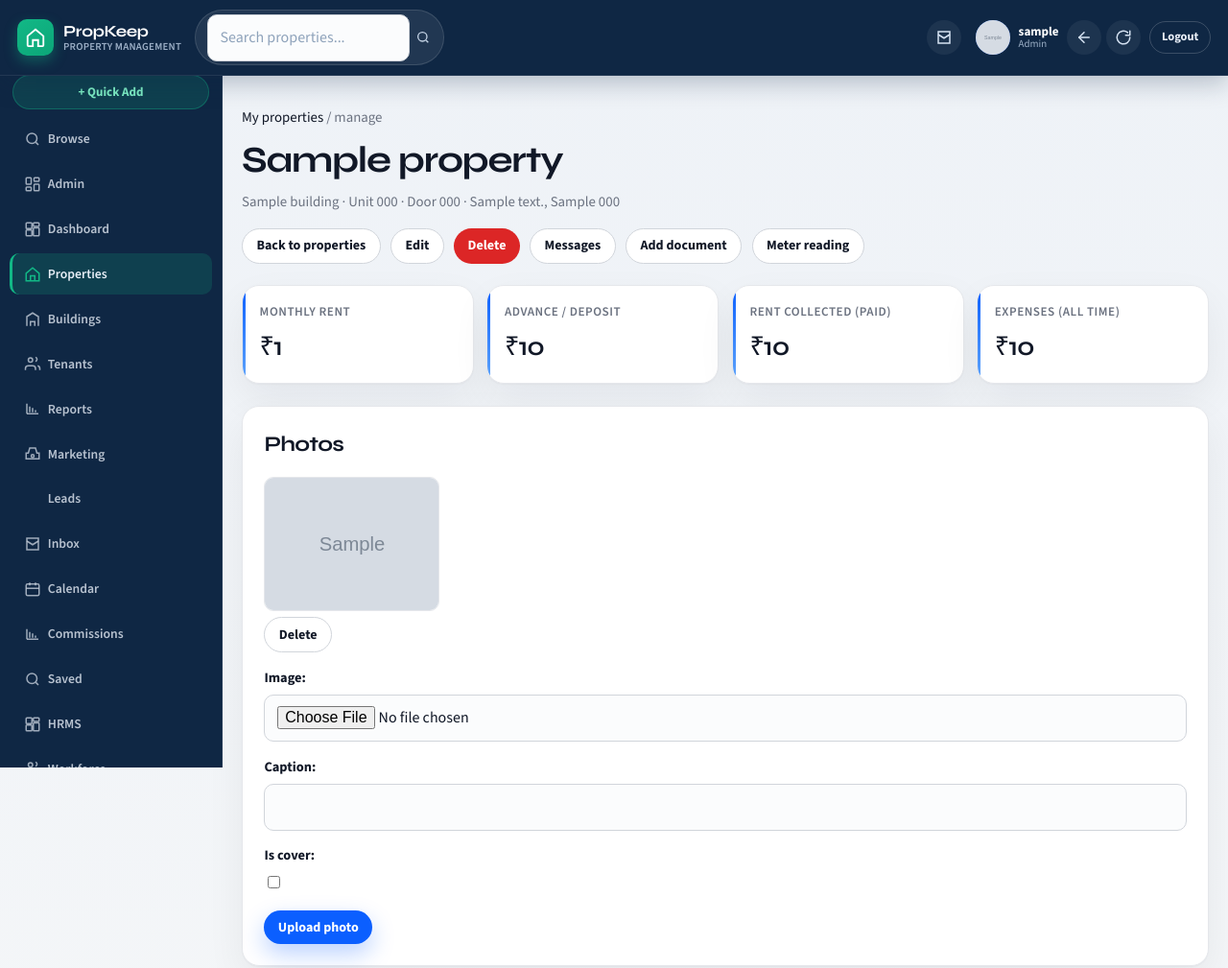
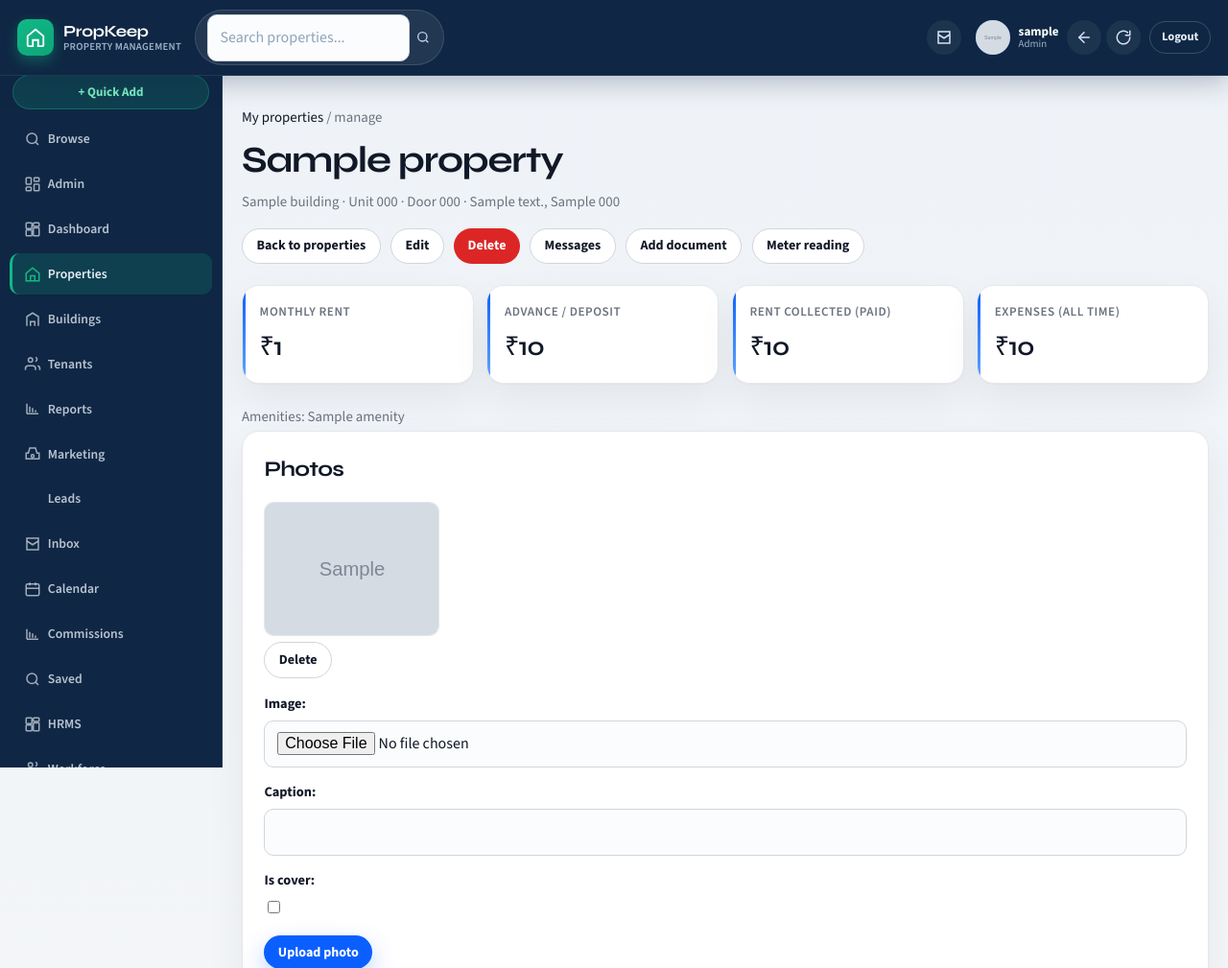
Before and after one commit to narenthar0007/pro_keeper, a Django app: page /my-properties/1/ in a window 1280 px wide. Shown: the top 1009 px of the page at 96% size. Run offline with Django 4.2, Linux system fonts and the light colour scheme; a user stored in the database is signed in; data comes from the database, SQL or seed files in the repository; tables that the repository leaves empty hold one stand-in row (values such as "Sample post"); grey boxes marked "Sample" are stand-in pictures.

Commit message:
Fix amenities checkboxes and Others custom text field.
Co-authored-by: Cursor <cursoragent@cursor.com>

```diff
--- a/properties/forms.py
+++ b/properties/forms.py
@@ -2,8 +2,6 @@ from django import forms
 from django.contrib.auth.models import User
 from django.utils import timezone
 from django.utils.text import slugify
-
-from django.db.models import Case, IntegerField, When
 
 from .models import (
     Amenity,
@@ -51,6 +49,10 @@ class PropertyForm(forms.ModelForm):
         max_length=200,
         label='Or type a building name',
         help_text='Type an existing building name to reuse it for another shop or home.',
+    )
+    add_other_amenity = forms.BooleanField(
+        required=False,
+        label='Others',
     )
     other_amenity = forms.CharField(
         required=False,
@@ -135,18 +137,11 @@ class PropertyForm(forms.ModelForm):
         ensure_default_amenities()
         self.fields['building'].required = False
         self.fields['amenities'].required = False
-        self.fields['amenities'].queryset = Amenity.objects.annotate(
-            others_last=Case(
-                When(code=OTHERS_AMENITY_CODE, then=1),
-                default=0,
-                output_field=IntegerField(),
-            )
-        ).order_by('others_last', 'label')
+        self.fields['amenities'].queryset = Amenity.objects.exclude(
+            code=OTHERS_AMENITY_CODE
+        ).order_by('label')
         self.fields['amenities'].widget = forms.CheckboxSelectMultiple()
-        self.fields['amenities'].help_text = 'Select every amenity that applies. Choose Others to type a custom one.'
-        self.others_amenity_id = Amenity.objects.filter(code=OTHERS_AMENITY_CODE).values_list(
-            'pk', flat=True
-        ).first()
+        self.fields['amenities'].help_text = 'Select every amenity that applies. Tick Others to type a custom one.'
         if user is not None and brand is not None:
             self.fields['building'].queryset = Building.for_user(user, brand=brand).order_by('name')
         else:
@@ -167,14 +162,32 @@ class PropertyForm(forms.ModelForm):
             'Unique shop / flat / room number in this building. Copied from door number if left blank.'
         )
 
+    def amenity_checkbox_items(self):
+        selected = set()
+        if self.is_bound:
+            selected = {str(value) for value in self.data.getlist('amenities')}
+        elif self.instance and self.instance.pk:
+            selected = {
+                str(pk)
+                for pk in self.instance.amenities.exclude(code=OTHERS_AMENITY_CODE).values_list(
+                    'pk', flat=True
+                )
+            }
+        return [
+            {
+                'id': amenity.pk,
+                'label': amenity.label,
+                'checked': str(amenity.pk) in selected,
+            }
+            for amenity in self.fields['amenities'].queryset
+        ]
+
     def clean(self):
         cleaned = super().clean()
         listing_type = cleaned.get('listing_type')
-        others = Amenity.objects.filter(code=OTHERS_AMENITY_CODE).first()
-        selected = list(cleaned.get('amenities') or [])
-        others_selected = bool(others and others in selected)
-        if others_selected:
-            cleaned['amenities'] = [item for item in selected if item.code != OTHERS_AMENITY_CODE]
+        selected = [item for item in (cleaned.get('amenities') or []) if item.code != OTHERS_AMENITY_CODE]
+        cleaned['amenities'] = selected
+        if cleaned.get('add_other_amenity'):
             if not (cleaned.get('other_amenity') or '').strip():
                 self.add_error('other_amenity', 'Type the custom amenity name.')
         else:
--- a/properties/tests.py
+++ b/properties/tests.py
@@ -466,7 +466,6 @@ class PropertyOpsTests(TestCase):
         ensure_default_amenities()
         self.client.login(username='ops_owner', password='pass12345')
         amenity = Amenity.objects.exclude(code='others').first()
-        others = Amenity.objects.get(code='others')
         response = self.client.post(
             reverse('property_create'),
             {
@@ -485,7 +484,8 @@ class PropertyOpsTests(TestCase):
                 'furnishing': 'unfurnished',
                 'sale_status': 'available',
                 'advance_amount': '0',
-                'amenities': [str(amenity.pk), str(others.pk)],
+                'amenities': [str(amenity.pk)],
+                'add_other_amenity': 'on',
                 'other_amenity': 'Servant room',
             },
         )
--- a/properties/views.py
+++ b/properties/views.py
@@ -363,7 +363,9 @@ def public_property_detail(request, pk):
         is_saved = SavedListing.objects.filter(
             user=request.user, property=prop, brand=brand
         ).exists()
-    amenity_labels = list(prop.amenities.values_list('label', flat=True))
+    amenity_labels = list(
+        prop.amenities.exclude(code='others').values_list('label', flat=True)
+    )
     if prop.building_id:
         amenity_labels = list(
             dict.fromkeys(
@@ -1382,7 +1384,7 @@ def property_manage(request, pk):
     if prop is None:
         return HttpResponseForbidden('Not allowed')
     prop = Property.objects.select_related('building').prefetch_related(
-        'tenants', 'payments', 'images', 'expenses', 'complaints', 'shares__user'
+        'tenants', 'payments', 'images', 'expenses', 'complaints', 'shares__user', 'amenities'
     ).get(pk=prop.pk)
 
     payments = prop.payments.select_related('tenant')
@@ -1468,6 +1470,10 @@ def property_manage(request, pk):
             'document_form': DocumentForm(property_obj=prop),
             'meter_form': MeterReadingForm(initial={'reading_date': timezone.localdate()}),
             'join_requests': prop.join_requests.filter(status='pending').select_related('user'),
+            'amenity_labels': [
+                label
+                for label in prop.amenities.exclude(code='others').values_list('label', flat=True)
+            ],
             'page_header': build_page_header(
                 prop.title,
                 subtitle=' · '.join(subtitle_bits),
--- a/static/css/style.css
+++ b/static/css/style.css
@@ -1294,6 +1294,14 @@ ul.errorlist {
   align-items: center;
   gap: 0.4rem;
   font-weight: 500;
+  cursor: pointer;
+  margin: 0;
+}
+
+.amenity-checks input[type="checkbox"] {
+  width: 1.1rem;
+  height: 1.1rem;
+  flex-shrink: 0;
 }
 
 .amenity-checks ul {
--- a/templates/properties/property_manage.html
+++ b/templates/properties/property_manage.html
@@ -7,6 +7,10 @@
 <p class="meta"><a href="{% url 'my_properties' %}">My properties</a> / manage</p>
 {% ui_page_header page_header %}
 {% ui_kpis kpis %}
+
+{% if amenity_labels %}
+<p class="meta" style="margin-top:0">Amenities: {{ amenity_labels|join:", " }}</p>
+{% endif %}
 
 <section class="panel">
   <div class="section-head">
```
Also changed, not shown: templates/properties/property_form.html (+16 -13 lines).
